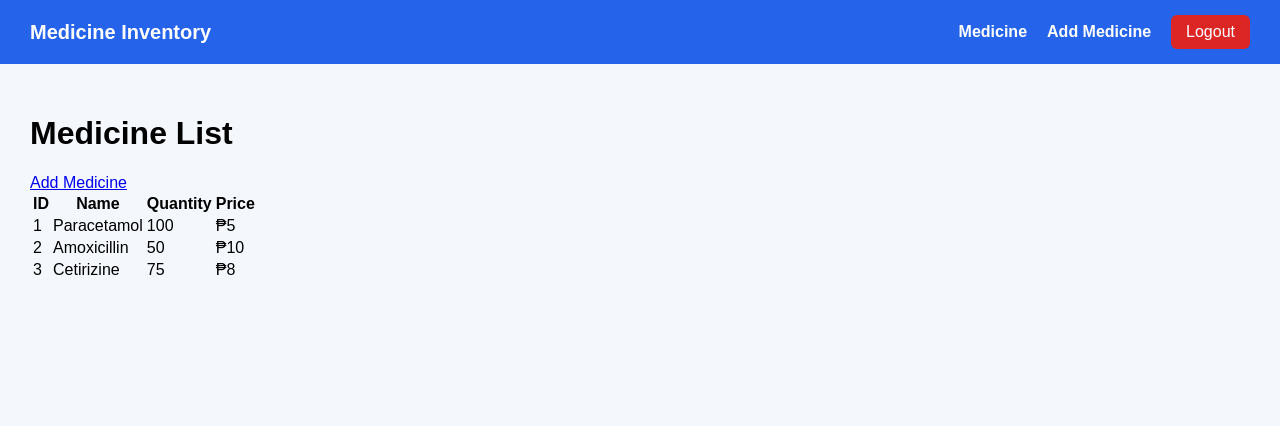
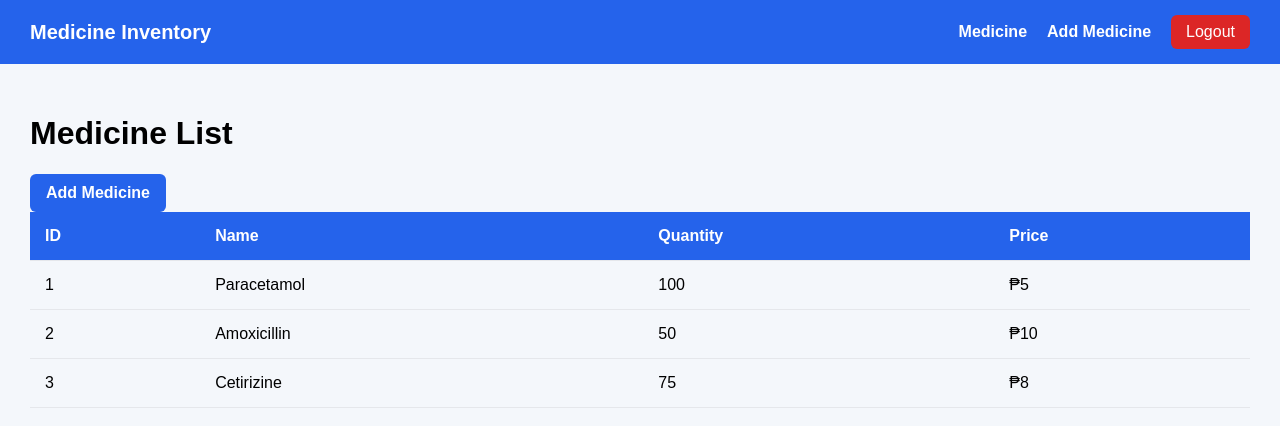
Before and after one commit to shim-zzz/Drugs-and-Medicine-Inventory-System, a React (Vite) app in the folder medicine-inventory-frontend/: page /medicines in a window 1280 px wide. Shown: the top 426 px of the page. Built offline with nearby package versions, Linux system fonts and the light colour scheme; sample sign-in values are in the browser's storage.

Commit message:
Modified CSS for Medicine

```diff
--- a/medicine-inventory-frontend/src/index.css
+++ b/medicine-inventory-frontend/src/index.css
@@ -132,6 +132,67 @@ button:hover {
   }
 }
 
+.page-header {
+  display: flex;
+  justify-content: space-between;
+  align-items: center;
+  margin-bottom: 25px;
+}
+
+.page-header h1 {
+  margin: 0;
+}
+
+.add-button {
+  display: inline-block;
+  padding: 10px 16px;
+  background-color: #2563eb;
+  color: white;
+  text-decoration: none;
+  border-radius: 6px;
+  font-weight: bold;
+}
+
+.add-button:hover {
+  background-color: #1d4ed8;
+}
+
+.medicine-table-container {
+  background-color: white;
+  border-radius: 10px;
+  overflow-x: auto;
+  box-shadow: 0 2px 10px rgba(0, 0, 0, 0.08);
+}
+
+.medicine-table {
+  width: 100%;
+  border-collapse: collapse;
+}
+
+.medicine-table th,
+.medicine-table td {
+  padding: 15px;
+  text-align: left;
+  border-bottom: 1px solid #e5e7eb;
+}
+
+.medicine-table th {
+  background-color: #2563eb;
+  color: white;
+}
+
+.medicine-table tr:hover {
+  background-color: #f8fafc;
+}
+
+@media (max-width: 600px) {
+  .page-header {
+    flex-direction: column;
+    align-items: flex-start;
+    gap: 15px;
+  }
+}
+
 .form-container {
   max-width: 600px;
   margin: 0 auto;
```
